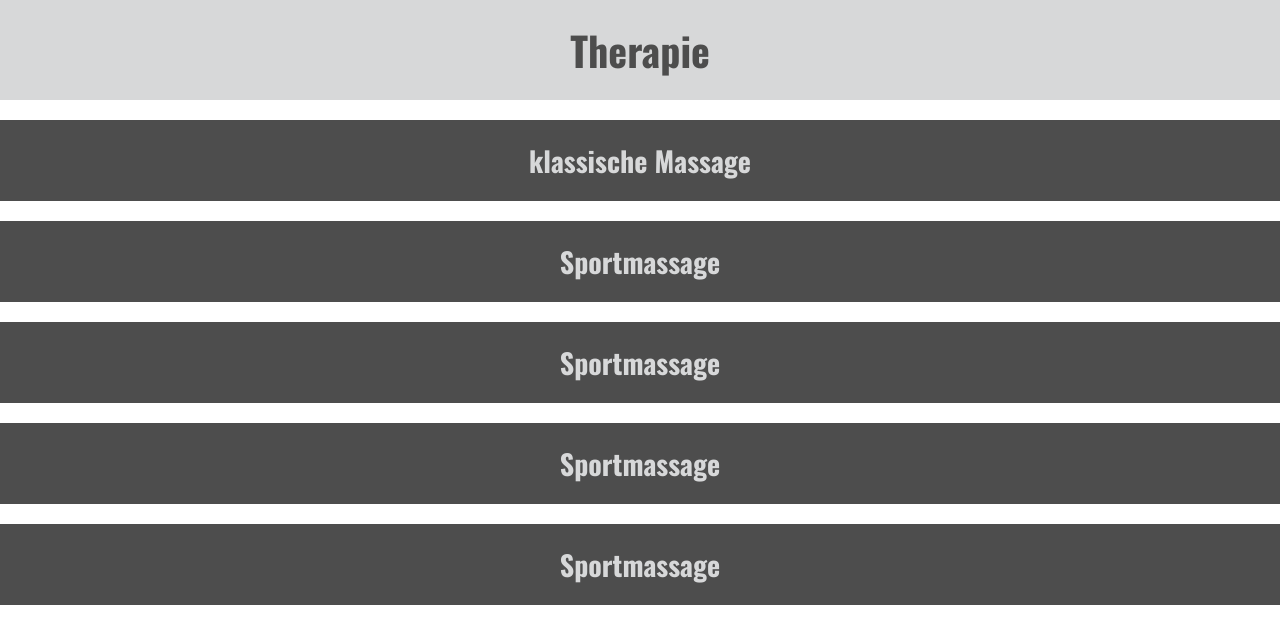
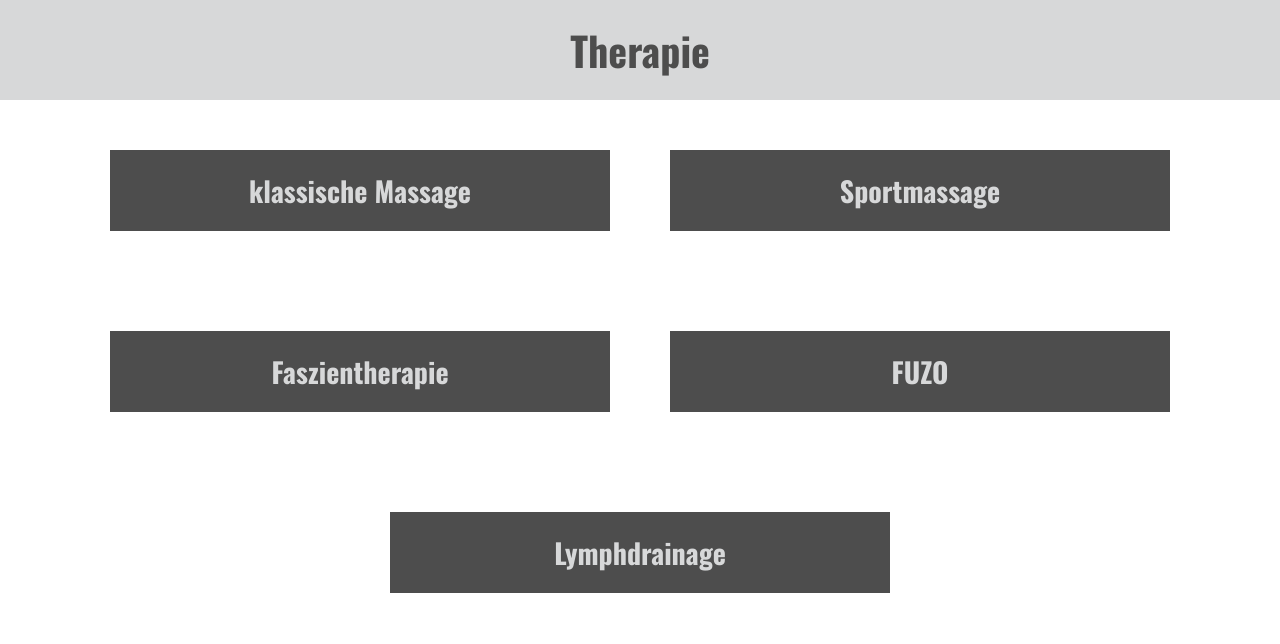
Before and after one commit to nico0601/Sommerprojekt2021, a PHP site: page /therapie.php in a window 1280 px wide. Shown: the top 644 px of the page. Run offline with PHP 8.4, Linux system fonts and the light colour scheme.

Commit message:
1 finish of therapie design

```diff
--- a/website/style.css
+++ b/website/style.css
@@ -17,13 +17,25 @@ h1 {
     font-weight: bold;
 }
 
-h2 {
-    color: #D7D8D9;
-    font-family: 'Oswald', sans-serif;
-    font-size: 28px;
-    font-weight: bold;
+/*h2 {*/
+/*    color: #D7D8D9;*/
+/*    font-family: 'Oswald', sans-serif;*/
+/*    font-size: 28px;*/
+/*    font-weight: bold;*/
+/*}*/
+
+
+#content {
+    display: flex;
+    justify-content: center;
+    flex-direction: row;
+    flex-wrap: wrap;
 }
 
+.contentSection {
+    width: 500px;
+    margin: 30px;
+}
 
 .contentHeading {
     height: 81px;
@@ -33,6 +45,10 @@ h2 {
     align-items: center;
     margin: 20px 0;
     cursor: pointer;
+    color: #D7D8D9;
+    font-family: 'Oswald', sans-serif;
+    font-size: 28px;
+    font-weight: bold;
 }
 
 .description {
@@ -49,8 +65,7 @@ h2 {
 .item {
     display: flex;
     align-items: center;
-    height: 20px;
-    margin: 10px;
+    height: max-content;
 }
 
 .item > * {
@@ -70,3 +85,11 @@ h2 {
     justify-content: center;
     align-items: center;
 }
+
+
+/* Anpassung für Mobile-Version */
+@media (max-width: 991px) {
+    .contentSection {
+        width: 90vw;
+    }
+}
--- a/website/therapie.php
+++ b/website/therapie.php
@@ -19,7 +19,7 @@
 <section id="content">
     <div class="contentSection">
         <div class="contentHeading">
-            <h2>klassische Massage</h2>
+            klassische Massage
         </div>
         <div class="description">
             <div class="item">
@@ -32,14 +32,14 @@
             </div>
             <div class="item">
                 <img class="plus" src="images/plus.svg" alt="plus icon">
-                <a>löst Verspannungen und Verkrampfungen in der Muskulatur</a>
+                <a>Entspannung</a>
             </div>
         </div>
     </div>
 
     <div class="contentSection">
         <div class="contentHeading">
-            <h2>Sportmassage</h2>
+            Sportmassage
         </div>
         <div class="description">
             <div class="item">
@@ -63,72 +63,72 @@
 
     <div class="contentSection">
         <div class="contentHeading">
-            <h2>Sportmassage</h2>
+            Faszientherapie
         </div>
         <div class="description">
             <div class="item">
                 <img class="plus" src="images/plus.svg" alt="plus icon">
-                <a>regenerative Massage nach wettkampfmäßiger Belastung</a>
+                <a>lösen von myofaszialen Triggerpunkten und Adhäsionen</a>
             </div>
             <div class="item">
                 <img class="plus" src="images/plus.svg" alt="plus icon">
-                <a>Behandlung von sportartspezifischen Verletzungen und Restriktionen</a>
+                <a>Myofaszial Taping und foam Rolling</a>
             </div>
             <div class="item">
                 <img class="plus" src="images/plus.svg" alt="plus icon">
-                <a>Prävention von Verletzungen durch rechtzeitiges behandeln von Verhärtungen und Verspannung</a>
-            </div>
-            <div class="item">
-                <img class="plus" src="images/plus.svg" alt="plus icon">
-                <a>Analyse und Behandlung von strukturellen Problematiken</a>
+                <a>Segmentmassage</a>
             </div>
         </div>
     </div>
 
     <div class="contentSection">
         <div class="contentHeading">
-            <h2>Sportmassage</h2>
+            FUZO
         </div>
         <div class="description">
             <div class="item">
                 <img class="plus" src="images/plus.svg" alt="plus icon">
-                <a>regenerative Massage nach wettkampfmäßiger Belastung</a>
+                <a>die Fußreflexzonenmassage ist vielfältig anwendbar</a>
             </div>
             <div class="item">
                 <img class="plus" src="images/plus.svg" alt="plus icon">
-                <a>Behandlung von sportartspezifischen Verletzungen und Restriktionen</a>
+                <a>Stärkung des Parasympathikus zum Stressabbau</a>
             </div>
             <div class="item">
                 <img class="plus" src="images/plus.svg" alt="plus icon">
-                <a>Prävention von Verletzungen durch rechtzeitiges behandeln von Verhärtungen und Verspannung</a>
+                <a>gezielte Behandlung von Magen Darmproblematiken</a>
             </div>
             <div class="item">
                 <img class="plus" src="images/plus.svg" alt="plus icon">
-                <a>Analyse und Behandlung von strukturellen Problematiken</a>
+                <a>vegetativer Ausgleich und Entspannung</a>
             </div>
         </div>
     </div>
 
     <div class="contentSection">
         <div class="contentHeading">
-            <h2>Sportmassage</h2>
+            Lymphdrainage
         </div>
         <div class="description">
             <div class="item">
                 <img class="plus" src="images/plus.svg" alt="plus icon">
-                <a>regenerative Massage nach wettkampfmäßiger Belastung</a>
+                <a>Behandlung von Ödemen nach Sportverletzungen</a>
             </div>
             <div class="item">
                 <img class="plus" src="images/plus.svg" alt="plus icon">
-                <a>Behandlung von sportartspezifischen Verletzungen und Restriktionen</a>
+                <a>regenerative Drainagen nach schweren wettkampfmäßigen Belastungen zur Vorbeugung von muskulären Problemen</a>
             </div>
             <div class="item">
                 <img class="plus" src="images/plus.svg" alt="plus icon">
-                <a>Prävention von Verletzungen durch rechtzeitiges behandeln von Verhärtungen und Verspannung</a>
+                <a>klassische Lymphdrainage zur Behebung von  Lymphstauproblematiken</a>
             </div>
             <div class="item">
                 <img class="plus" src="images/plus.svg" alt="plus icon">
-                <a>Analyse und Behandlung von strukturellen Problematiken</a>
+                <a>Stressabbau, Entspannung</a>
+            </div>
+            <div class="item">
+                <img class="plus" src="images/plus.svg" alt="plus icon">
+                <a>bei Schlafstörungen</a>
             </div>
         </div>
     </div>
```
